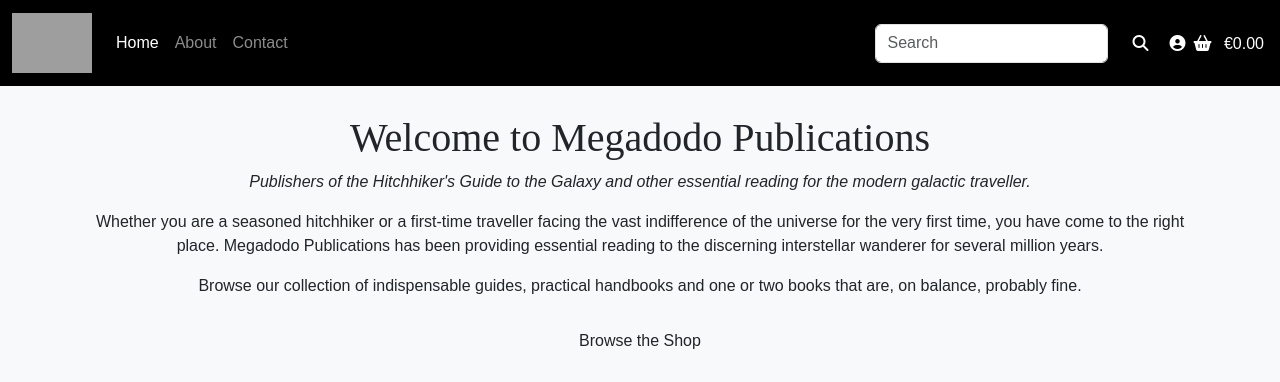
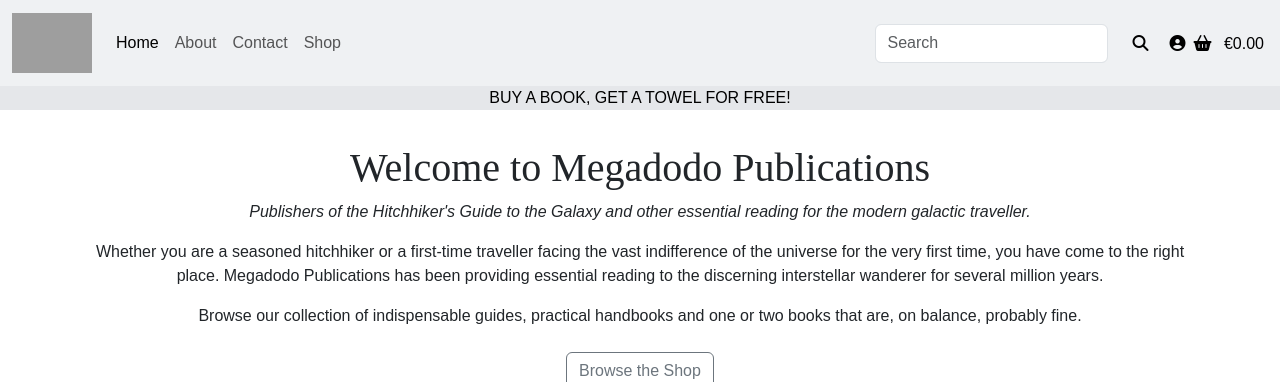
Before and after one commit to MrsmLisa/Megadodo-Publications, a Django app: page / in a window 1280 px wide. Shown: the top 382 px of the page. Run offline with Django 4.2, Linux system fonts and the light colour scheme; some libraries are stand-ins or nearby versions; some web fonts are replaced; grey boxes are pictures that could not be loaded.

Commit message:
Changed colors and made small style changes.

```diff
--- a/home/templates/home/index.html
+++ b/home/templates/home/index.html
@@ -8,7 +8,7 @@
     <p class="home-subtitle"><em>Publishers of the Hitchhiker's Guide to the Galaxy and other essential reading for the modern galactic traveller.</em></p>
     <p>Whether you are a seasoned hitchhiker or a first-time traveller facing the vast indifference of the universe for the very first time, you have come to the right place. Megadodo Publications has been providing essential reading to the discerning interstellar wanderer for several million years.</p>
     <p>Browse our collection of indispensable guides, practical handbooks and one or two books that are, on balance, probably fine.</p>
-    <a href="{% url 'product_list' %}" class="btn mt-2">Browse the Shop</a>
+    <a href="{% url 'product_list' %}" class="btn btn-outline-secondary mt-2">Browse the Shop</a>
 </div>
 
 <!--Cards from Bootstrap-->
@@ -16,7 +16,7 @@
     <div class="row justify-content-center g-4">
 
         <!-- Card one -->
-        <div class="col-12 col-md-5">
+        <div class="col-12 col-md-5 pb-5">
             <div class="card h-100">
                 <img src="{% static 'images/posterHitch.webp' %}" alt="Hitchhiker's Guide" class="card-img-top">
                 <div class="card-body">
@@ -24,13 +24,13 @@
                     <p><em>The universe is big. Really big. You just won't believe how vastly, hugely, mind-bogglingly big it is.</em></p>
                     <p>Don't face it unprepared. The Hitchhiker's Guide to the Galaxy is the indispensable companion for anyone who finds themselves unexpectedly adrift in an infinite and largely baffling universe.</p>
                     <p><strong>Now available in a handsome physical edition from Megadodo Publications.</strong></p>
-                    <a href="{% url 'product_list' %}" class="btn">Shop Now</a>
+                    <a href="{% url 'product_list' %}" class="btn btn-outline-secondary">Shop Now</a>
                 </div>
             </div>
         </div>
 
         <!-- Card two -->
-                <div class="col-12 col-md-5">
+                <div class="col-12 col-md-5 pb-5">
             <div class="card h-100">
                 <img src="{% static 'images/poster53.webp' %}" alt="53 More Things" class="card-img-top">
                 <div class="card-body">
@@ -38,7 +38,7 @@
                     <p><em>Bored of just floating? So were we.</em></p>
                     <p>The follow-up nobody asked for but everybody needed. 53 More Things To Do in Zero Gravity is packed with practical activities, ill-advised experiments and one chapter the publishers strongly recommend skipping entirely.</p>
                     <p><strong>Perfect for the seasoned hitchhiker with time on their hands.</strong></p>
-                    <a href="{% url 'product_list' %}" class="btn">Shop Now</a>
+                    <a href="{% url 'product_list' %}" class="btn btn-outline-secondary">Shop Now</a>
                 </div>
             </div>
         </div>
--- a/products/templates/products/product_detail.html
+++ b/products/templates/products/product_detail.html
@@ -1,7 +1,7 @@
 {% extends 'base.html' %}
 {% load static %}
 {% block content %}
-<div class="container mt-4">
+<div class="container mt-4 mb-5">
     <div class="row justify-content-center">
 
         <!-- Image -->
--- a/static/css/core.css
+++ b/static/css/core.css
@@ -8,7 +8,7 @@ html {
 
 body {
     font-family: 'Cantarell', sans-serif;
-    background-color: #f8f9fa;
+    background-color: white;
     min-height: 100vh;
     margin: 0;
     display: grid;
@@ -26,47 +26,58 @@ header {
     width: 100%;
     top: 0;
     padding: 0;
-    background-color: black;
+    background-color: #e5e7ea;
     z-index: 1000;
+}
+
+.navbar {
+    padding: none !important;
+    background-color: #eff1f3;
 }
 
 .navbar-toggler {
     border: none;
-    color: white;
+    color: black;
 }
 
 .fa-solid, .cart-count {
-    color: white;
+    color: black;
     margin: 4px;
 }
 
+.banner {
+    text-decoration: none;
+    color: black;
+    padding: 2px;
+}
+
 main {
-    padding-top: 90px;
+    padding-top: 120px;
 }
 
 /* Footer */
 
 .footer {
-    background-color: black;
-    color: white;
+    background-color: #eff1f3;
+    color: black;
     margin-top: auto;
 }
 
 .footer h5 {
-    color: white;
+    color: black;
 }
 
 .footer p {
-    color: #cccccc;
+    color: #333333;
 }
 
 .footer-link {
-    color: #cccccc;
+    color: #333333;
     text-decoration: none;
 }
 
 .footer-link:hover {
-    color: white;
+    color: black;
 }
 
 .footer-divider {
--- a/templates/base.html
+++ b/templates/base.html
@@ -34,7 +34,7 @@
 <body>
 <header>
     <!-- navbar from Bootstrap -->
-    <nav class="navbar navbar-expand-lg navbar-dark">
+    <nav class="navbar navbar-expand-lg">
         <div class="container-fluid">
             <a class="navbar-brand" href="{% url 'home' %}">
                 <img src="{% static 'images/logo.webp' %}" alt="Megadodo Publications Logo" class="logo" height="60">
@@ -89,6 +89,9 @@
                     <li class="nav-item">
                         <a class="nav-link {% if request.path == '/contact/' %}active{% endif %}" href="{% url 'contact' %}">Contact</a>
                     </li>
+                    <li class="nav-item">
+                        <a class="nav-link {% if request.path == '/products/' %}active{% endif %}" href="{% url 'product_list' %}">Shop</a>
+                    </li>
                 </ul>
                 <form class="d-flex" role="search">
                     <input class="form-control me-2" type="search" placeholder="Search" aria-label="Search"/>
@@ -99,6 +102,10 @@
             </div>
         </div>
     </nav>
+
+    <div class="text-center">
+        <a class="banner" href="#">BUY A BOOK, GET A TOWEL FOR FREE!</a>
+    </div>
 </header>
 
 
@@ -139,7 +146,7 @@
                 <form action="">
                     <div class="input-group">
                         <input type="email" class="form-control" placeholder="Your email">
-                        <button class="btn btn-outline-light" type="submit">Sign Up</button>
+                        <button class="btn btn-outline-dark" type="submit">Sign Up</button>
                     </div>
                 </form>
             </div>
```
Also changed, not shown: products/templates/products/products_list.html (+6 -6 lines).
